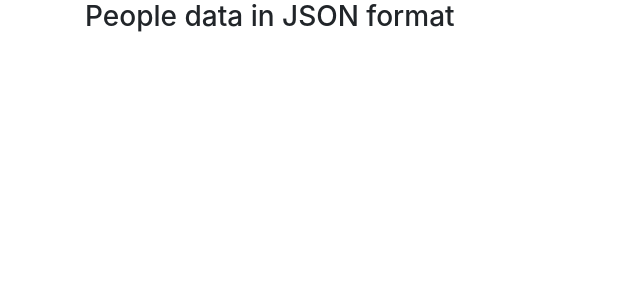
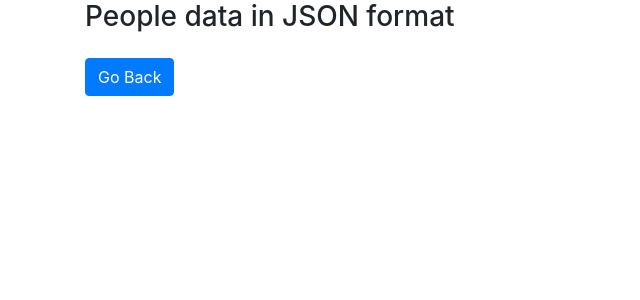
Before and after one commit to iliaroger/node-api, a React (Create React App) app: page /people in a window 1280 px wide. Shown: the top 300 px of the page, without its empty margins (0-640 px from the left). Built offline with nearby package versions, Linux system fonts and the light colour scheme; no server answers.

Commit message:
added a button

```diff
--- a/src/components/routes/PeopleRoute.js
+++ b/src/components/routes/PeopleRoute.js
@@ -1,5 +1,6 @@
 import React, { useState, useEffect } from 'react';
-
+import { Button } from 'react-bootstrap';
+import { Link } from 'react-router-dom';
 export default function PeopleRoute() {
   const [peopleData, setPeopleData] = useState({});
   const [dataLoaded, setDataLoaded] = useState(false);
@@ -20,6 +21,11 @@
           <h3>People data in JSON format</h3>
           <pre>{dataLoaded ? peopleData : null}</pre>
         </div>
+        <div className="col-md-12">
+          <Link to="/">
+            <Button>Go Back</Button>
+          </Link>
+        </div>
       </div>
     </div>
   );
```
